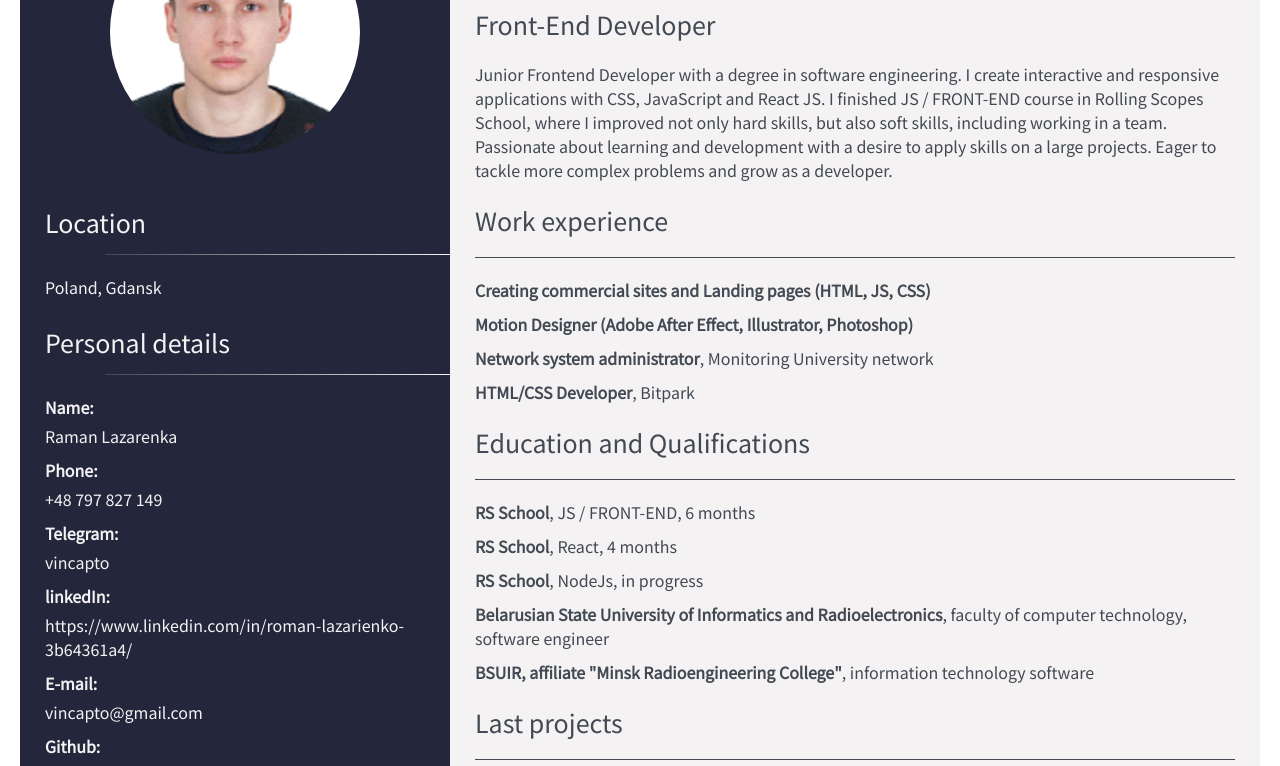
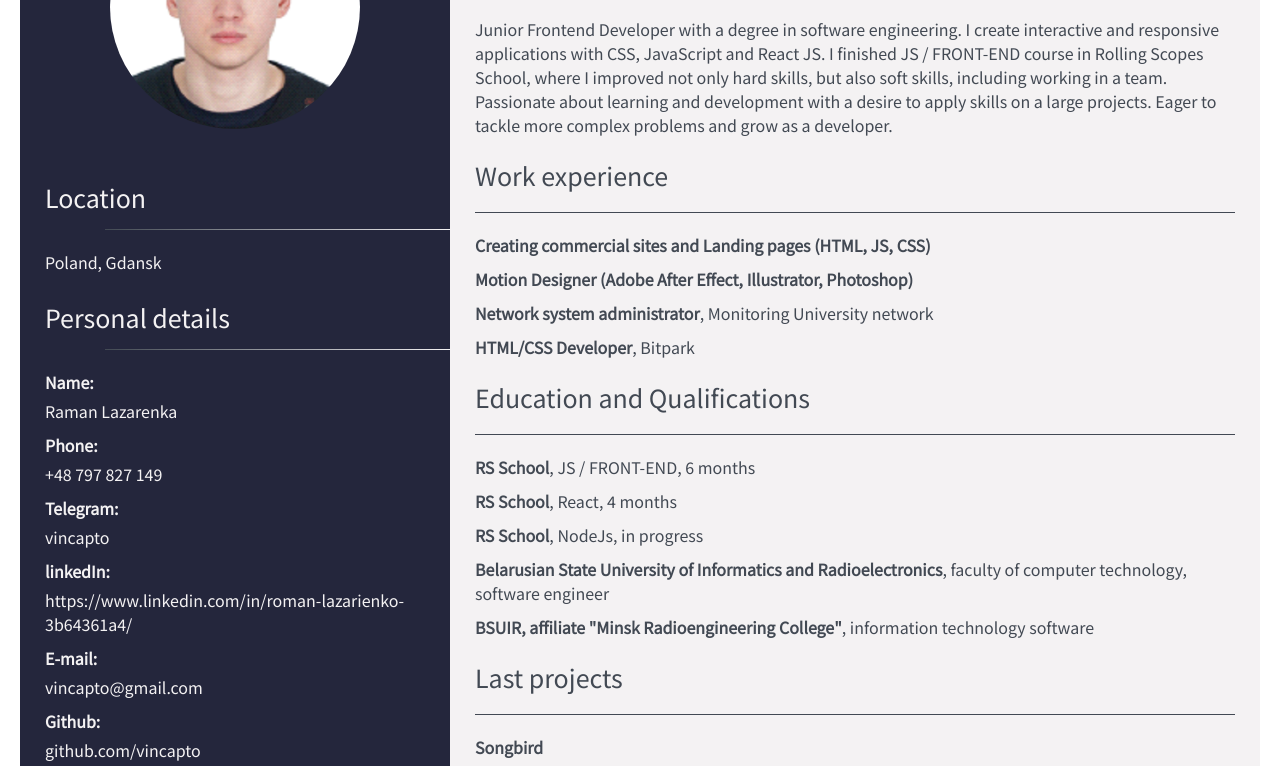
Before and after one commit to vincapto/cv, a plain HTML site: page index.html in a window 1280 px wide. Shown: the part 150-916 px from the top of the page. Drawn offline with Linux system fonts and the light colour scheme.

Commit message:
fix: fix padding

```diff
--- a/style.css
+++ b/style.css
@@ -113,7 +113,7 @@ h1:after {
   flex: 1;
   background: #24263c;
   color: #f4f2f3;
-  padding: 50px 25px;
+  padding: 25px 25px;
 }
 .paper .main-data .main-data-item {
   margin: 10px 0;
@@ -135,7 +135,7 @@ h1:after {
   flex: 2;
   background: #f4f2f3;
   color: #424953;
-  padding: 50px 25px;
+  padding: 5px 25px;
 }
 .paper .additional-data a {
   color: #b18324;
```
